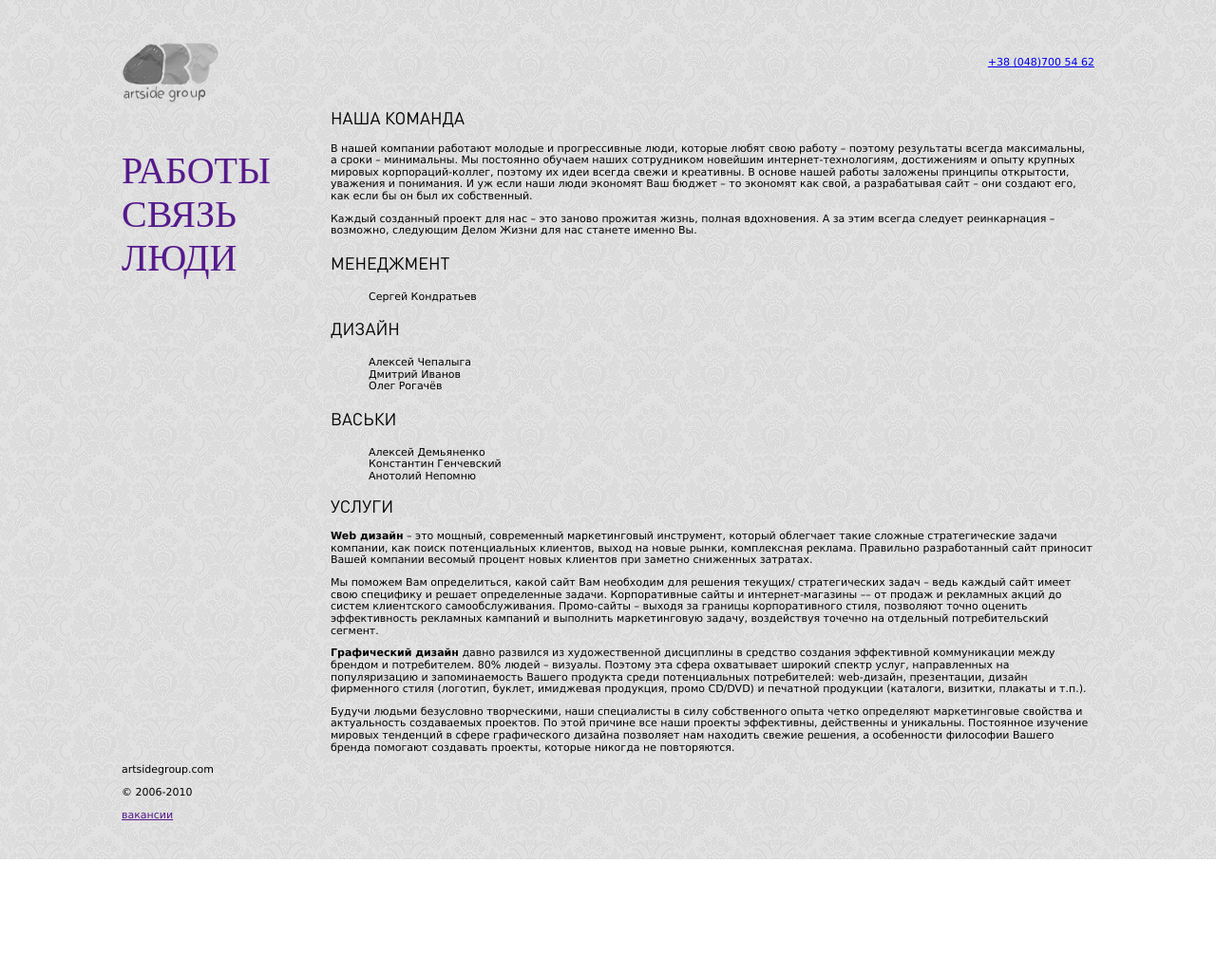
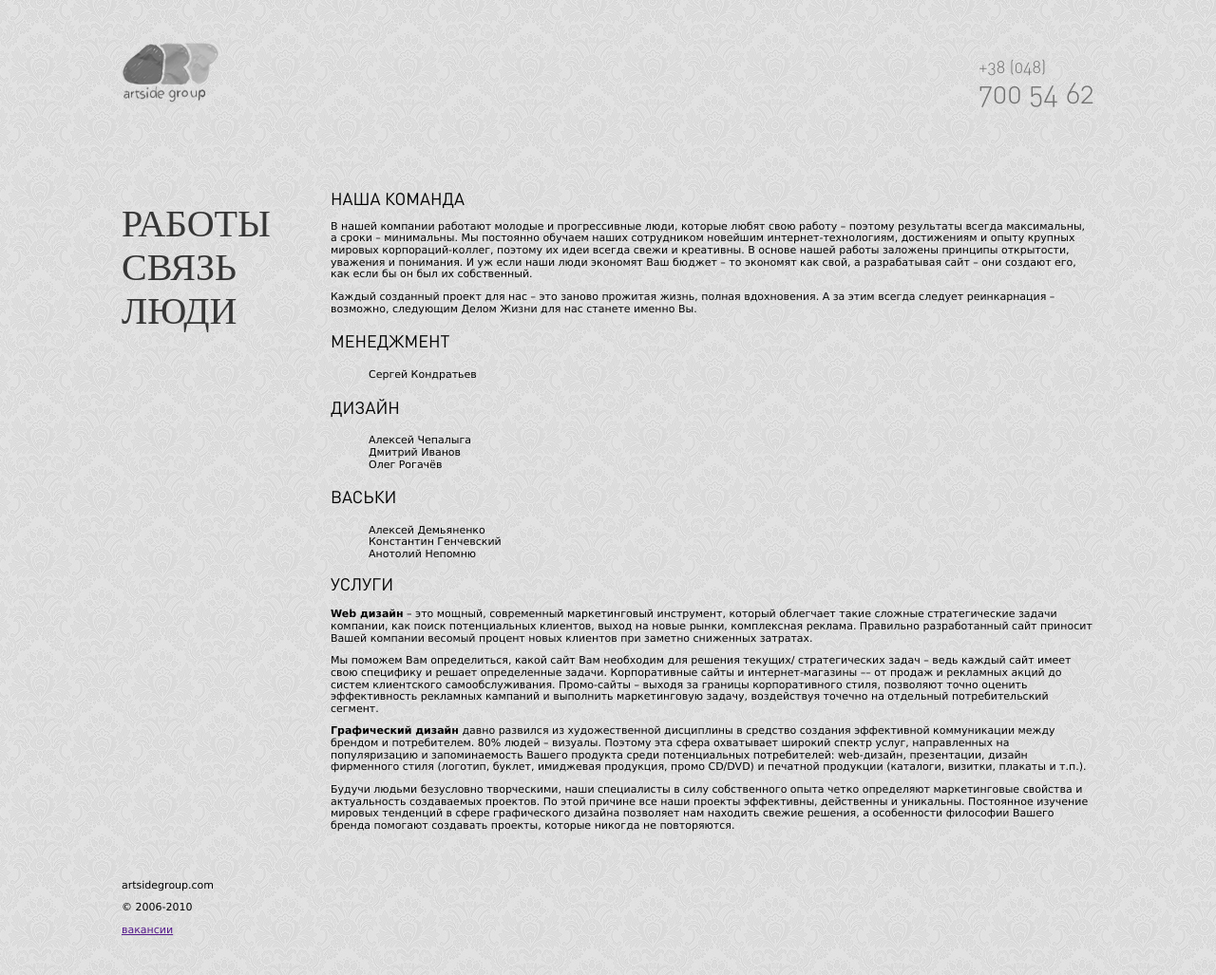
Before and after one commit to tomachen/frontend-ui-artside, a website: page src/index.html in a window 1280 px wide. Shown: the whole page at 95% size. Before the commit the page ends 905 px from the top, so only its background shows below. Drawn offline with Linux system fonts and the light colour scheme; files whose address does not match are found by name.

Commit message:
style.css: header - tel-number - fonts navigation-list - fonts

```diff
--- a/src/index.html
+++ b/src/index.html
@@ -13,7 +13,7 @@
 
 		<header class="header">
 				<a class="logo-img" href=""><img src="gallery/Layer26.png" alt="logo"></a>
-				<a class="tel-number" href="tel:+380487005462">+38&nbsp;(048)700&nbsp;54&nbsp;62</a>
+				<a class="tel-number" href="tel:+380487005462"><span>+38&nbsp;(048)</span>700&nbsp;54&nbsp;62</a>
 		</header>
 		<!-- .header-->
 		<div class="wrapper">
@@ -28,7 +28,7 @@
 			</aside><!-- .left-sidebar -->
 			<div class="container">
 					<article class="content">
-					<h2>Наша команда</h2>
+					<h1>Наша команда</h1>
 					<p>В нашей компании работают молодые и прогрессивные люди, которые любят свою работу – поэтому результаты всегда максимальны, а сроки – минимальны. Мы постоянно обучаем наших сотрудником новейшим интернет-технологиям, достижениям и опыту крупных мировых корпораций-коллег, поэтому их идеи всегда свежи и креативны.  В основе нашей работы заложены принципы открытости, уважения и понимания. И уж если наши люди экономят Ваш бюджет – то экономят как свой, а разрабатывая сайт – они создают его, как если бы он был их собственный.</p>
 					<p>Каждый созданный проект для нас – это заново прожитая жизнь, полная вдохновения. А за этим всегда следует реинкарнация – возможно, следующим Делом Жизни для нас станете именно Вы.</p>
 					 <div class="column first">
--- a/src/style.css
+++ b/src/style.css
@@ -55,10 +55,19 @@ margin-top: 45px;
 .header a.tel-number{
   float:right;
   margin-top: 60px;
+	text-decoration: none;
+	font-family: 'DIN-LightAlternate';
+	font-size: 30px;
+	color: #707070;
+}
+.header .tel-number span{
+	font-size: 18px;
+	display: block;
 }
 .wrapper {
+
   	width: 1024px;
-  	margin: 0 auto;
+  	margin: 100px auto 50px;
   	height: 100%;
     clear:both;
   }
@@ -68,21 +77,23 @@ margin-top: 45px;
 -----------------------------------------------------------------------------*/
 .navigation-list ul{
   padding-left: 0;
-  font-family: 'DIN-LightAlternate';
-  font-size: 40px;
-  text-transform: uppercase;
+
 
 }
 .navigation-list a{
   text-decoration: none;
+	font-family: 'DIN-LightAlternate';
+	font-size: 40px;
+	color: #363636;
+	text-transform: uppercase;
 }
 .left-sidebar {
-  	float: left;
+	  	float: left;
   	width: 200px;
   	  }
       /* Middle
 -----------------------------------------------------------------------------*/
-h2, h3{
+h1, h2, h3{
   font-family: 'DINCyr-Regular';
   text-transform: uppercase;
   font-size: 18px;
```
